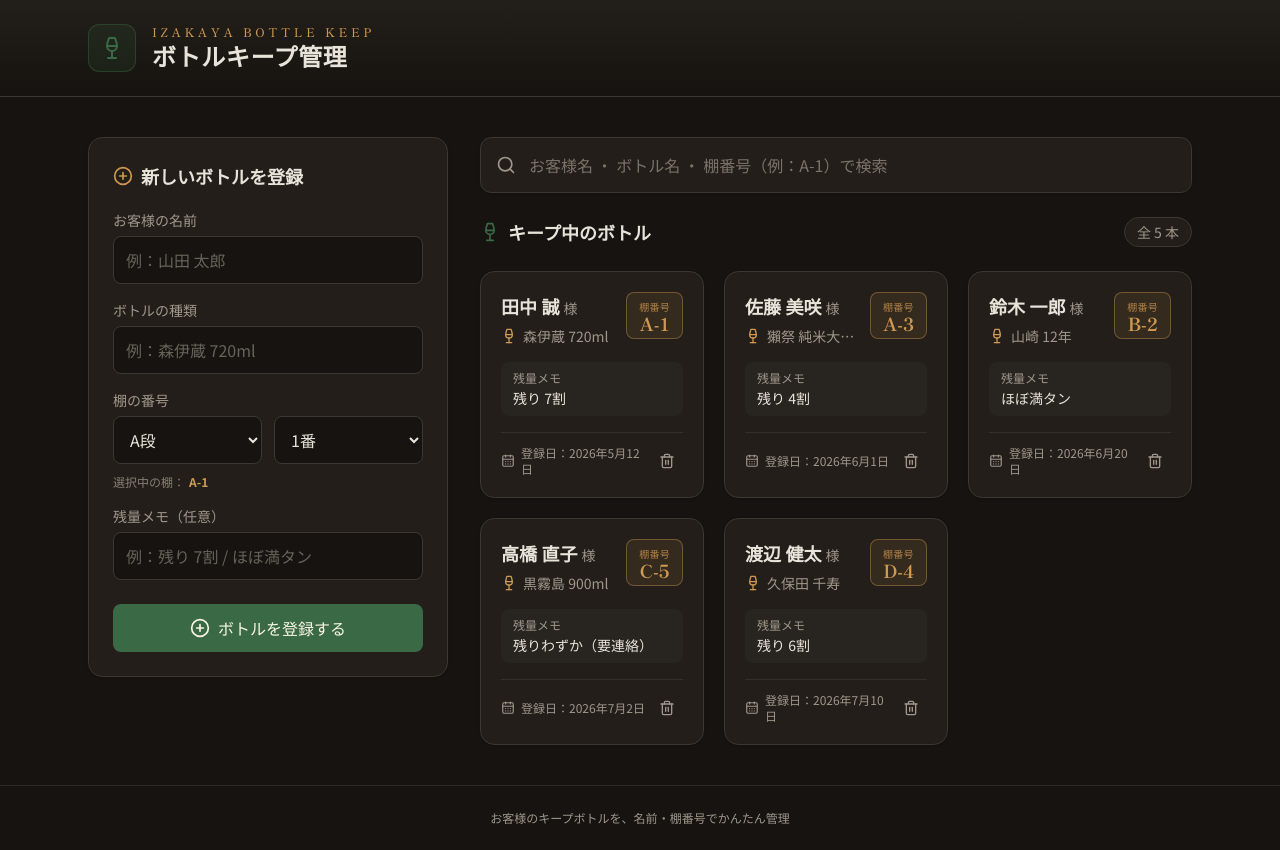
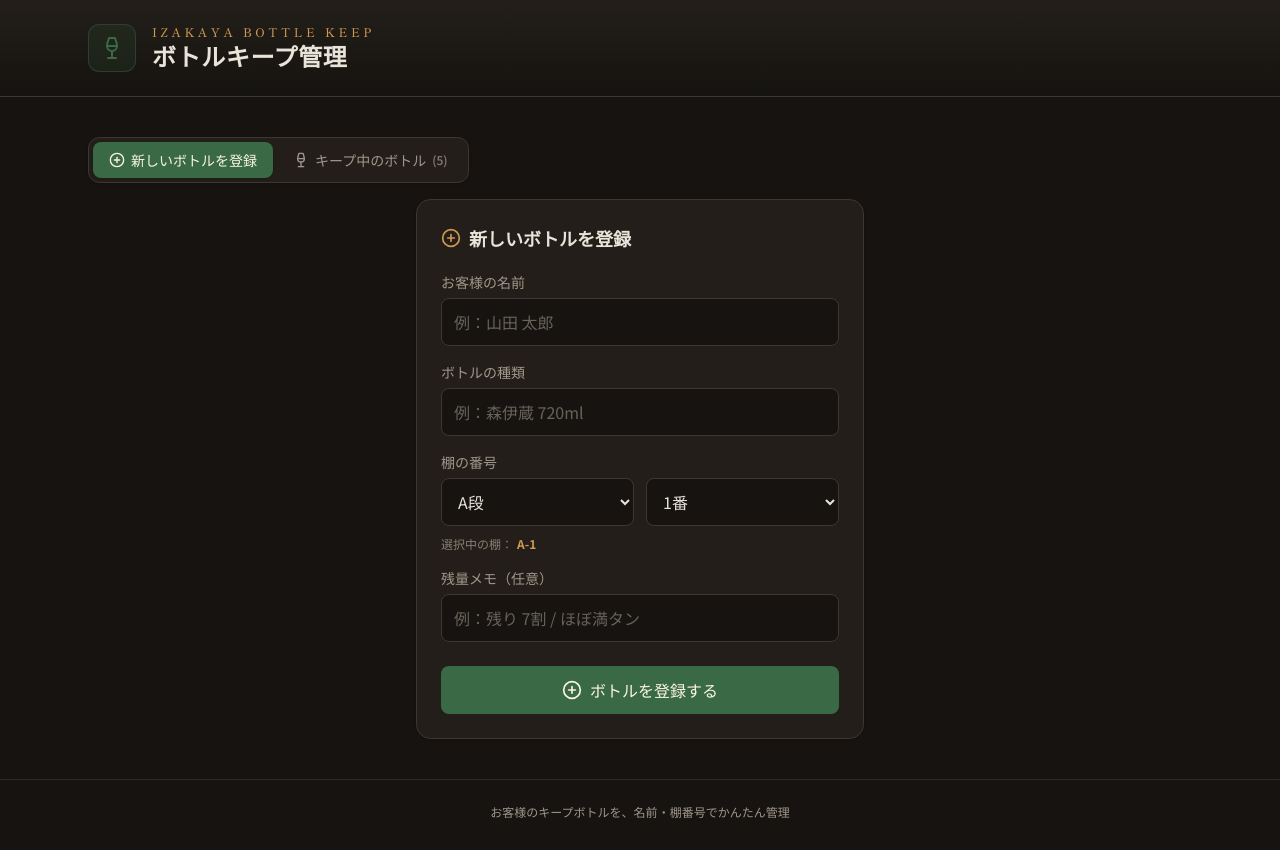
Before and after one commit to synergytokuoka/bottle-keep, a Next.js app: page / in a window 1280 px wide. Built offline with nearby package versions, Linux system fonts and the light colour scheme.

Commit message:
Split register form and bottle list into tabs

```diff
--- a/components/bottle-keep/bottle-manager.tsx
+++ b/components/bottle-keep/bottle-manager.tsx
@@ -1,8 +1,9 @@
 'use client'
 
 import { useEffect, useMemo, useState } from 'react'
-import { PackageOpen, Wine } from 'lucide-react'
+import { PackageOpen, PlusCircle, Wine } from 'lucide-react'
 import { INITIAL_BOTTLES, shelfLabel, type Bottle } from '@/lib/bottle-data'
+import { Tabs, TabsContent, TabsList, TabsTrigger } from '@/components/ui/tabs'
 import { SearchBar } from './search-bar'
 import { RegisterForm } from './register-form'
 import { BottleCard } from './bottle-card'
@@ -67,14 +68,26 @@ export function BottleManager() {
   }
 
   return (
-    <div className="grid grid-cols-1 gap-8 lg:grid-cols-[360px_1fr]">
-      {/* 左：登録フォーム */}
-      <div className="lg:sticky lg:top-8 lg:self-start">
-        <RegisterForm onAdd={handleAdd} />
-      </div>
+    <Tabs defaultValue="register">
+      <TabsList>
+        <TabsTrigger value="register">
+          <PlusCircle aria-hidden="true" className="size-4" />
+          新しいボトルを登録
+        </TabsTrigger>
+        <TabsTrigger value="list">
+          <Wine aria-hidden="true" className="size-4" />
+          キープ中のボトル
+          <span className="text-xs opacity-80">({bottles.length})</span>
+        </TabsTrigger>
+      </TabsList>
 
-      {/* 右：検索 + 一覧 */}
-      <div className="flex flex-col gap-6">
+      <TabsContent value="register">
+        <div className="mx-auto max-w-md">
+          <RegisterForm onAdd={handleAdd} />
+        </div>
+      </TabsContent>
+
+      <TabsContent value="list" className="flex flex-col gap-6">
         <SearchBar value={query} onChange={setQuery} resultCount={filtered.length} />
 
         <div className="flex items-center justify-between">
@@ -102,7 +115,7 @@ export function BottleManager() {
             </p>
           </div>
         )}
-      </div>
-    </div>
+      </TabsContent>
+    </Tabs>
   )
 }
--- /dev/null
+++ b/components/ui/tabs.tsx
@@ -0,0 +1,50 @@
+'use client'
+
+import { Tabs as TabsPrimitive } from '@base-ui/react/tabs'
+
+import { cn } from '@/lib/utils'
+
+function Tabs({ className, ...props }: TabsPrimitive.Root.Props) {
+  return <TabsPrimitive.Root data-slot="tabs" className={cn('flex flex-col gap-4', className)} {...props} />
+}
+
+function TabsList({ className, ...props }: TabsPrimitive.List.Props) {
+  return (
+    <TabsPrimitive.List
+      data-slot="tabs-list"
+      className={cn(
+        'inline-flex w-fit items-center gap-1 rounded-xl border border-border bg-card p-1 shadow-sm',
+        className,
+      )}
+      {...props}
+    />
+  )
+}
+
+function TabsTrigger({ className, ...props }: TabsPrimitive.Tab.Props) {
+  return (
+    <TabsPrimitive.Tab
+      data-slot="tabs-trigger"
+      className={cn(
+        'inline-flex items-center justify-center gap-1.5 rounded-lg px-4 py-2 text-sm font-medium text-muted-foreground outline-none transition select-none',
+        'hover:text-foreground',
+        'aria-selected:bg-primary aria-selected:text-primary-foreground aria-selected:shadow-sm',
+        'focus-visible:ring-2 focus-visible:ring-primary/50',
+        className,
+      )}
+      {...props}
+    />
+  )
+}
+
+function TabsContent({ className, ...props }: TabsPrimitive.Panel.Props) {
+  return (
+    <TabsPrimitive.Panel
+      data-slot="tabs-content"
+      className={cn('outline-none', className)}
+      {...props}
+    />
+  )
+}
+
+export { Tabs, TabsList, TabsTrigger, TabsContent }
```
